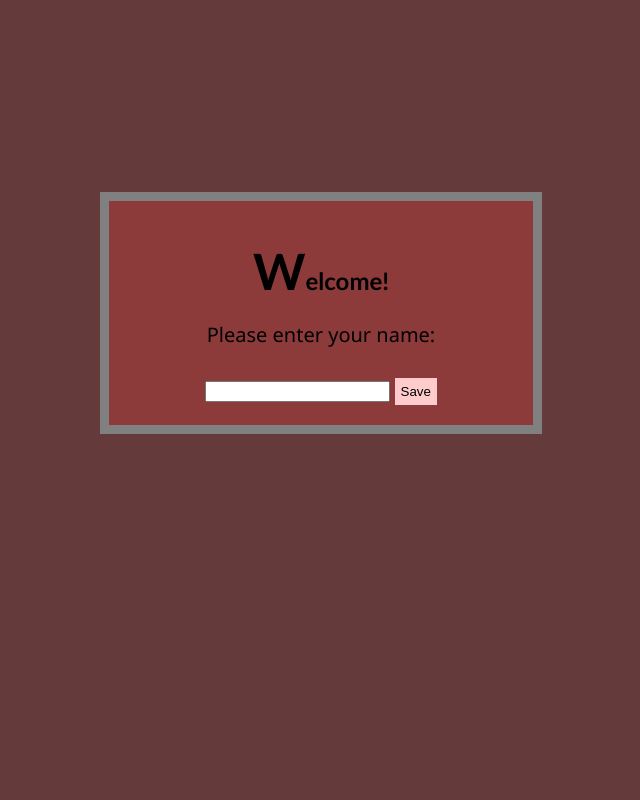
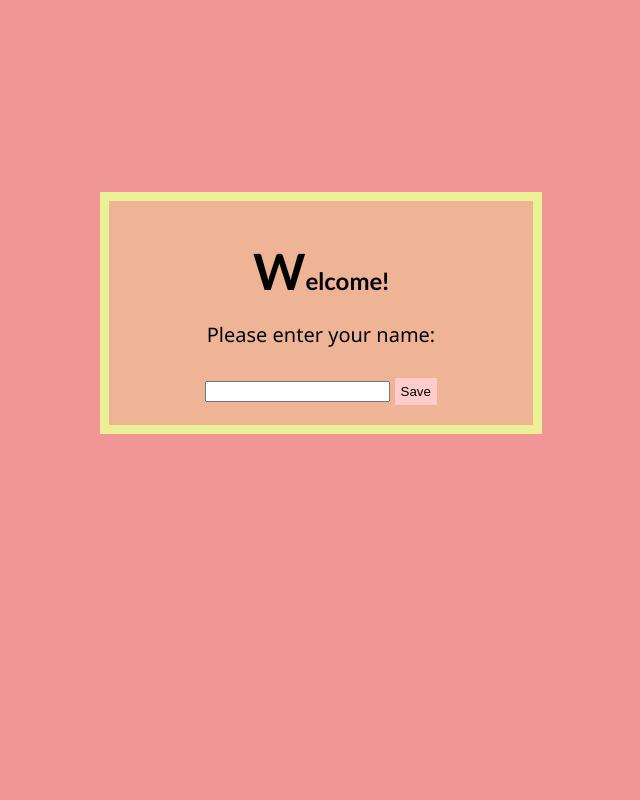
Before and after one commit to SariaAbbar/Note-taking-app., a Flask app: page / in a window 1280 px wide. Shown: the whole page, without its empty margins (319-959 px from the left). Run offline with Flask 3, Linux system fonts and the light colour scheme.

Commit message:
the comments and some fixing

```diff
--- a/templates/index.html
+++ b/templates/index.html
@@ -3,6 +3,13 @@
   <head>
     <meta charset="UTF-8" />
     <title>notes App</title>
+
+
+
+
+
+
+    <!-- the styling -->
     <style>
       body {
         margin: 0;
@@ -127,14 +134,14 @@
         width: 100%;
         height: 100%;
         overflow: auto;
-        background-color: rgb(100, 58, 58);
+        background-color:#EF9595;
       }
 
       .modal-content {
-        background-color: rgb(140, 58, 58);
+        background-color: #EFB495;
         margin: 15% auto;
         padding: 20px;
-        border: 9px solid grey;
+        border: 9px solid #EBEF95;
         width: 30%;
         text-align: center;
       }
@@ -155,6 +162,12 @@
       }
     </style>
   </head>
+
+
+
+
+
+<!-- the modal popub window that ask the user to put his name and say welcome to him (the scripting is below) -->
   <body>
     <div id="modal">
       <div class="modal-content">
@@ -165,6 +178,13 @@
       </div>
     </div>
 
+
+
+
+
+
+
+<!-- the header that have the head of the notes  -->
     <div class="header">
       <h1><span>N</span>ote <span>A</span>pp</h1>
       <h2 id="welcome"></h2>
@@ -179,6 +199,7 @@
           style="color: gray"
           required
         />
+        <!-- the inputs field and the search field of colors -->
         <select id="search" name="note_color">
           <option value="Yellow">Yellow</option>
           <option value="Blue">Blue</option>
@@ -188,10 +209,11 @@
           <option value="Orange">Orange</option>
           <option value="Brown">Brown</option>
           <option value="Grey">Grey</option>
+          <!-- the submit button -->
         </select>
         <button type="submit" id="button">Add Note</button>
       </form>
-
+      <!-- search field and its button -->
       <form action="/search">
         <input
           id="search"
@@ -203,14 +225,22 @@
         <button type="submit" id="button">Search</button>
       </form>
 
+      <!-- the clear button -->
       <form action="/clear_all" method="get">
         <button id="button">Clear</button>
       </form>
     </div>
 
+
+
+
+
+
+    <!-- the scripting  -->
     <script>
       let userName = localStorage.getItem("name");
-
+      //function that take the username if it exist and say welcome back to him
+      // if its dont exist say just welcome and his name
       function sayWelcome(userName, isNewUser){
         let welcome =document.getElementById("welcome")
         const newWelcome = document.createElement('p');
@@ -223,17 +253,17 @@
         // If it's not, show the modal dialog asking for the user's name
         let modal = document.getElementById("modal");
         modal.style.display = "block";
-
+        // When clicking on 'OK', save the name in Local Storage and hide the modal
         let saveBtn = document.getElementById("saveBtn");
 
         // Save the user's name in the local storage and close the modal when the Save button is clicked
         saveBtn.addEventListener("click", function () {
           let nameInput = document.getElementById("nameInput");
+          // if his name inside the local storage bring it and put welcome and the name
           if (nameInput.value) {
             localStorage.setItem("name", nameInput.value);
             userName = nameInput.value;
             sayWelcome(userName, true);
-            //alert("Welcome, " + userName + " !");
             modal.style.display = "none";
           }
         });
```
